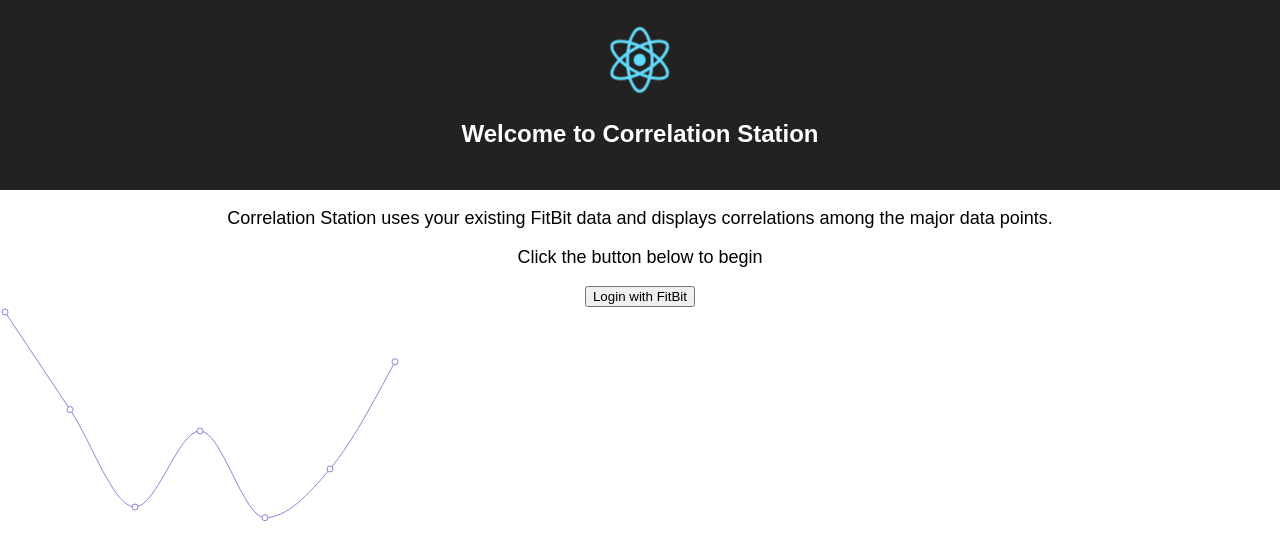
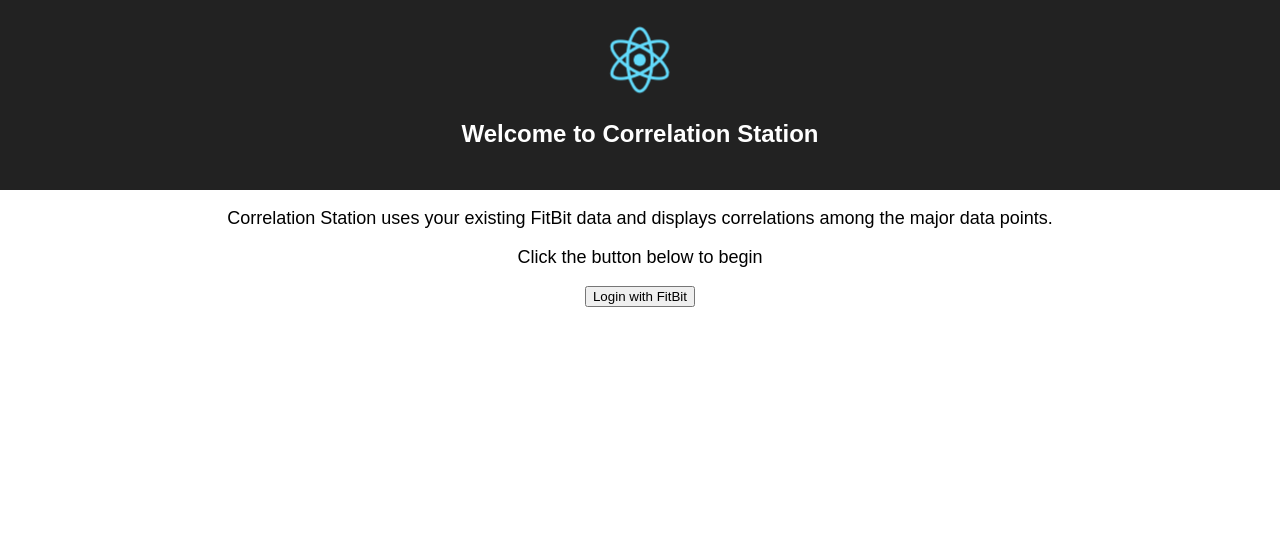
Before and after one commit to mdevoe12/fitbit-front-end-react, a React (Create React App) app: page / in a window 1280 px wide. Shown: the top 560 px of the page. Built offline with nearby package versions, Linux system fonts and the light colour scheme.

Commit message:
moved graph out to conditional render

```diff
--- a/src/App.js
+++ b/src/App.js
@@ -4,19 +4,24 @@
 import './App.css';
 import FitbitApiClient from 'fitbit-node';
 
-import { LineChart, Line } from 'recharts';
+import { LineChart, Line, XAxis, YAxis, CartesianGrid, Tooltip, Legend } from 'recharts';
 
 let api = "http://localhost:3000"
 let current_url = window.location.href
 let token = ""
 
-let data = [      {name: 'Page A', uv: 4000, pv: 2400, amt: 2400},
-      {name: 'Page B', uv: 3000, pv: 1398, amt: 2210},
-      {name: 'Page C', uv: 2000, pv: 9800, amt: 2290},
-      {name: 'Page D', uv: 2780, pv: 3908, amt: 2000},
-      {name: 'Page E', uv: 1890, pv: 4800, amt: 2181},
-      {name: 'Page F', uv: 2390, pv: 3800, amt: 2500},
-      {name: 'Page G', uv: 3490, pv: 4300, amt: 2100},]
+let data = [      {name: '10/01', sleep: 400, weight: 85, amt: 240},
+                  {name: '10/02', sleep: 300, weight: 90, amt: 221},
+                  {name: '10/03', sleep: 200, weight: 89, amt: 220},
+                  {name: '10/04', sleep: 180, weight: 88, amt: 200},
+                  {name: '10/05', sleep: 0,   weight: 87, amt: 218},
+                  {name: '10/06', sleep: 100, weight: 86, amt: 250},
+                  {name: '10/07', sleep: 300, weight: 87, amt: 221},
+                  {name: '10/08', sleep: 200, weight: 89, amt: 290},
+                  {name: '10/09', sleep: 278, weight: 91, amt: 200},
+                  {name: '10/10', sleep: 189, weight: 92, amt: 281},
+                  {name: '10/11', sleep: 239, weight: 91, amt: 250},
+                  {name: '10/12', sleep: 349, weight: 89, amt: 210},]
 
 function setToken() {
   if (current_url.includes("token")) {
@@ -69,6 +74,7 @@
     console.log(token)
     let button = null;
     let import_button = null;
+    let graph = null;
 
     if (token === "") {
       button = <button onClick={this.handleOnClick} type="button">
@@ -81,6 +87,17 @@
       import_button = <button onClick={this.handleImportClick} type="button">
       Import Data
       </button>
+      graph =         <LineChart width={900} height={300} data={data}
+                  margin={{top: 5, right: 30, left: 20, bottom: 5}}>
+                <Line type="monotone" dataKey="uv" stroke="#8884d8" />
+                <XAxis dataKey="name"/>
+             <YAxis/>
+             <CartesianGrid strokeDasharray="3 3"/>
+             <Tooltip/>
+             <Legend />
+             <Line type="monotone" dataKey="weight" stroke="#8884d8" activeDot={{r: 8}}/>
+             <Line type="monotone" dataKey="sleep" stroke="#82ca9d" />
+              </LineChart>
     }
     return (
       <div className="App">
@@ -96,9 +113,7 @@
         </p>
         {button}
         {import_button}
-        <LineChart width={400} height={400} data={data}>
-          <Line type="monotone" dataKey="uv" stroke="#8884d8" />
-        </LineChart>
+        {graph}
       </div>
     );
   }
```
